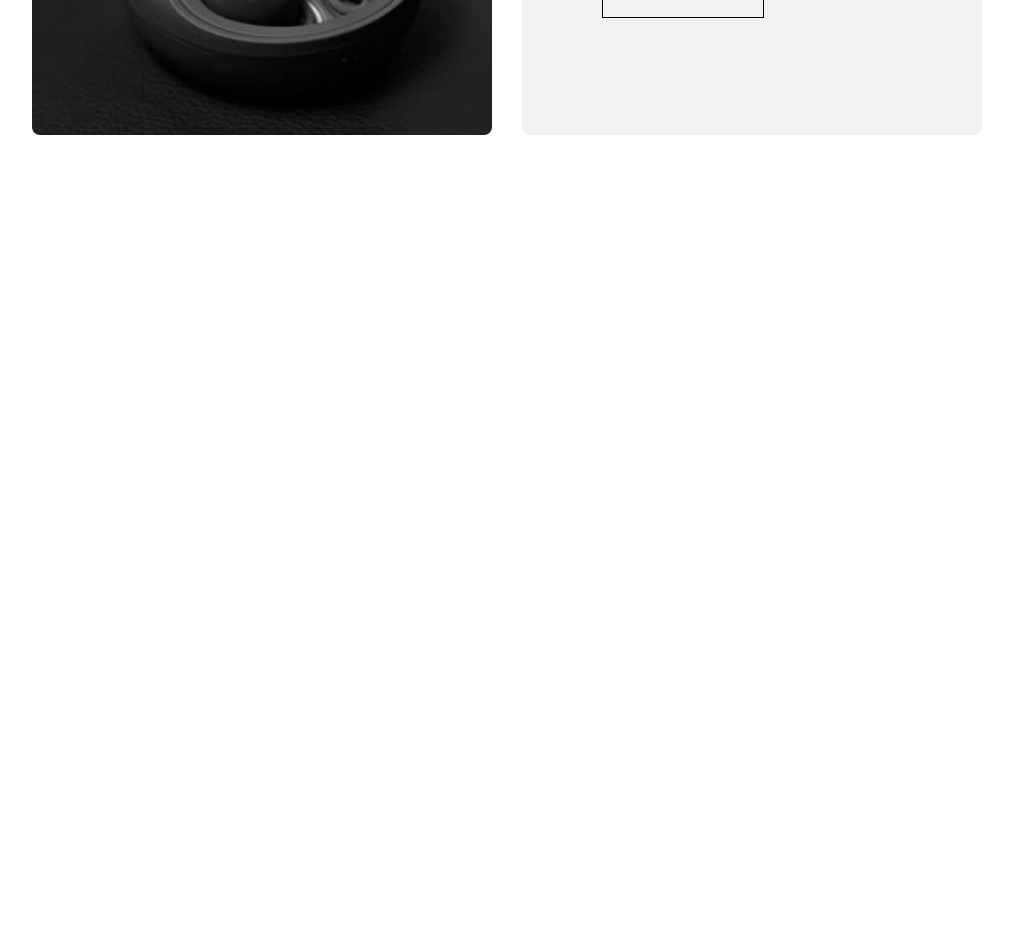
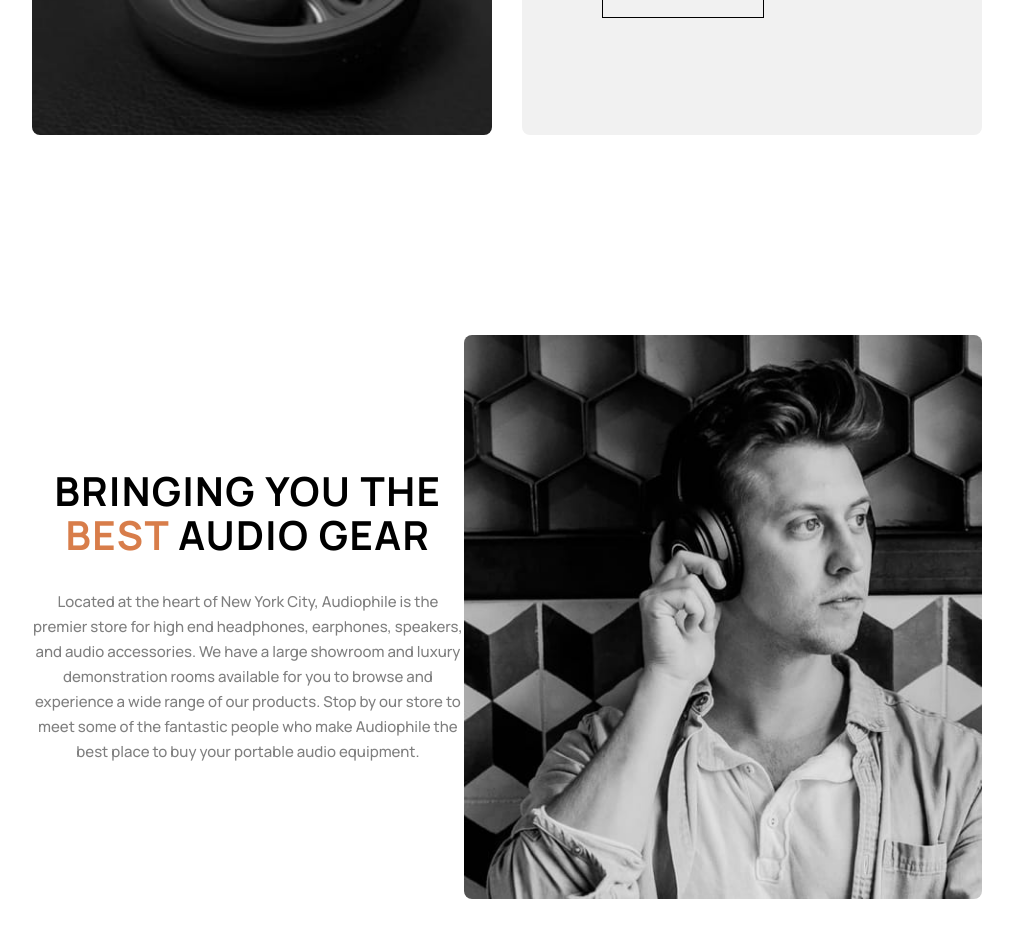
Before and after one commit to BBualdo/Audiophile, a React (Vite) app: page / in a window 1280 px wide. Shown: the part 2220-3157 px from the top of the page, without its empty margins (133-1146 px from the left). Before the commit the page ends 2355 px from the top, so only its background shows below. Built offline with nearby package versions, Linux system fonts and the light colour scheme.

Commit message:
Home Page - Description section styled

```diff
--- a/src/pages/Home.jsx
+++ b/src/pages/Home.jsx
@@ -8,7 +8,9 @@
 import desktopZX7 from '../assets/home/desktop/image-speaker-zx7.jpg';
 import tabletZX7 from '../assets/home/tablet/image-speaker-zx7.jpg';
 import mobileZX7 from '../assets/home/mobile/image-speaker-zx7.jpg';
-
+import desktopBestGear from '../assets/shared/desktop/image-best-gear.jpg';
+import tabletBestGear from '../assets/shared/tablet/image-best-gear.jpg';
+import mobileBestGear from '../assets/shared/mobile/image-best-gear.jpg';
 const Home = () => {
 	return (
 		<main>
@@ -113,6 +115,43 @@
 					</div>
 				</div>
 			</section>
+
+			<section className='xs:px-[24px] md:px-[40px] lg:px-[165px] xs:py-[120px] md:py-[96px] lg:py-[200px]'>
+				<div className='lg:min-w-[730px] flex xs:flex-col-reverse lg:flex-row items-center justify-between xs:gap-10 md:gap-16 lg:gap-0'>
+					<div className='xs:text-center flex md:w-[580px] lg:w-[450px] flex-col gap-8'>
+						<h2 className='xs:text-[28px] md:text-[40px] font-bold xs:leading-normal md:leading-[44px] xs:tracking-[1px] md:tracking-[1.4px] uppercase;'>
+							Bringing you the <span className='text-cream'>best</span> audio
+							gear
+						</h2>
+						<p className='p text-black/50'>
+							Located at the heart of New York City, Audiophile is the premier
+							store for high end headphones, earphones, speakers, and audio
+							accessories. We have a large showroom and luxury demonstration
+							rooms available for you to browse and experience a wide range of
+							our products. Stop by our store to meet some of the fantastic
+							people who make Audiophile the best place to buy your portable
+							audio equipment.
+						</p>
+					</div>
+					<div className='lg:min-h-full'>
+						{/* desktop image */}
+						<img
+							src={desktopBestGear}
+							className='xs:hidden lg:block rounded-[8px]'
+						/>
+						{/* tablet image */}
+						<img
+							src={tabletBestGear}
+							className='xs:hidden md:block lg:hidden rounded-[8px]'
+						/>
+						{/* mobile image */}
+						<img
+							src={mobileBestGear}
+							className='xs:block md:hidden rounded-[8px]'
+						/>
+					</div>
+				</div>
+			</section>
 		</main>
 	);
 };
--- a/tailwind.config.js
+++ b/tailwind.config.js
@@ -21,16 +21,16 @@
 				sans: 'Manrope',
 			},
 			backgroundImage: {
-				'lg-hero-pattern': "url('./src/assets/home/desktop/image-hero.jpg')",
-				'md-hero-pattern': "url('./src/assets/home/tablet/image-header.jpg')",
-				'xs-hero-pattern': "url('./src/assets/home/mobile/image-header.jpg')",
-				circles: "url('./src/assets/home/desktop/pattern-circles.svg')",
-				'xs-ZX7': "url('./src/assets/home/desktop/image-speaker-zx7.jpg')",
-				'md-ZX7': "url('./src/assets/home/tablet/image-speaker-zx7.jpg')",
-				'lg-ZX7': "url('./src/assets/home/mobile/image-speaker-zx7.jpg')",
-				'lg-YX1': "url('./src/assets/home/desktop/image-earphones-yx1.jpg')",
-				'md-YX1': "url('./src/assets/home/tablet/image-earphones-yx1.jpg')",
-				'xs-YX1': "url('./src/assets/home/mobile/image-earphones-yx1.jpg')",
+				'lg-hero-pattern': "url('./assets/home/desktop/image-hero.jpg')",
+				'md-hero-pattern': "url('./assets/home/tablet/image-header.jpg')",
+				'xs-hero-pattern': "url('./assets/home/mobile/image-header.jpg')",
+				circles: "url('./assets/home/desktop/pattern-circles.svg')",
+				'xs-ZX7': "url('./assets/home/desktop/image-speaker-zx7.jpg')",
+				'md-ZX7': "url('./assets/home/tablet/image-speaker-zx7.jpg')",
+				'lg-ZX7': "url('./assets/home/mobile/image-speaker-zx7.jpg')",
+				'lg-YX1': "url('./assets/home/desktop/image-earphones-yx1.jpg')",
+				'md-YX1': "url('./assets/home/tablet/image-earphones-yx1.jpg')",
+				'xs-YX1': "url('./assets/home/mobile/image-earphones-yx1.jpg')",
 			},
 		},
 	},
```
